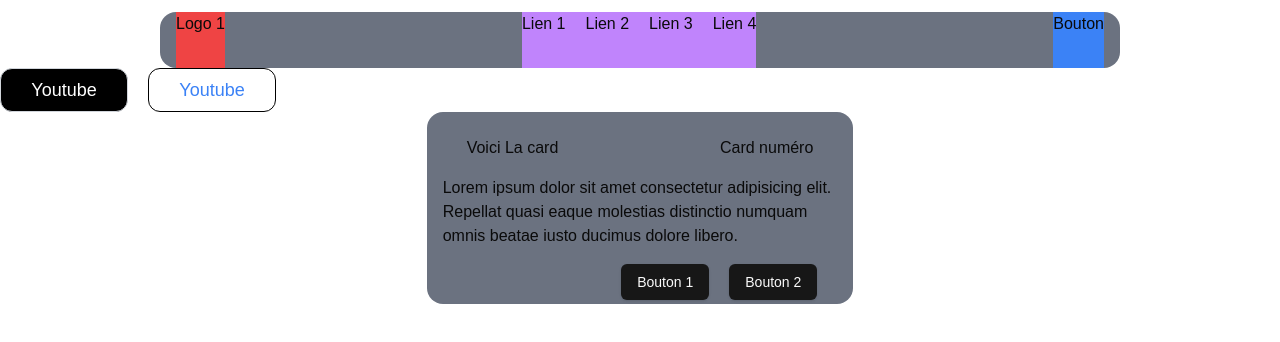
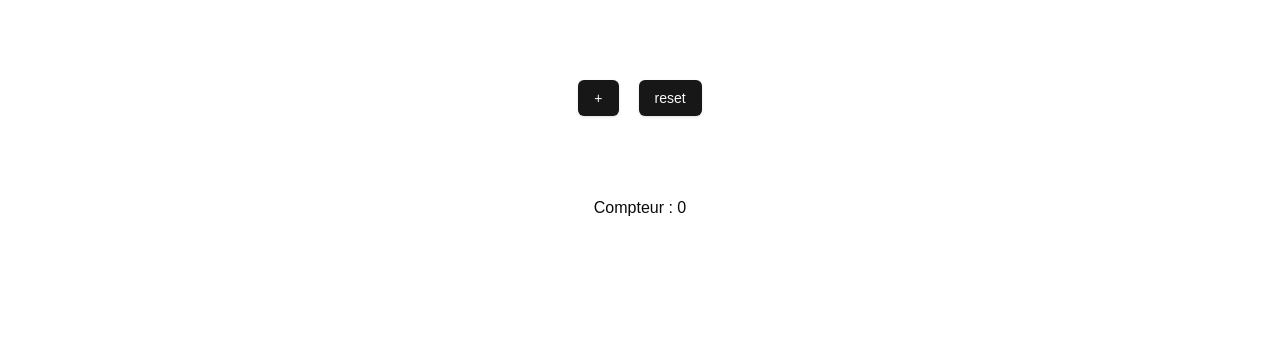
Before and after one commit to BouklifYacine/Next-AuthJS-Avance-Zustand, a Next.js app in the folder zustand-authjs/: page / in a window 1280 px wide. Shown: the top 342 px of the page. Built offline with nearby package versions, Linux system fonts and the light colour scheme.

Commit message:
Création d'un store en Zustand avec incrémenation et reset

```diff
--- a/zustand-authjs/app/page.tsx
+++ b/zustand-authjs/app/page.tsx
@@ -1,52 +1,25 @@
+"use client"
 import { Button } from "@/components/ui/button";
+import useCompteurStore from "./store";
+
 
 export default function Home() {
+
+ const {augmenter, compteur, reset} =  useCompteurStore()
+
   return (
     <>
-      <nav className="flex justify-between bg-gray-500 h-14 mt-3 w-3/4 mx-auto rounded-2xl">
-        <div className="bg-red-500 mx-4">Logo 1 </div>
+    <div className="flex justify-center gap-5 mt-20">
+    <Button onClick={augmenter}> + </Button>
+    <Button onClick={reset}> reset </Button>
+    </div>
 
-        <div className="bg-purple-400 flex gap-x-5">
-          <a href="">Lien 1 </a>
-          <a href="">Lien 2 </a>
-          <a href="">Lien 3 </a>
-          <a href=""> Lien 4 </a>
-        </div>
+    <div className="flex justify-center gap-5 mt-20">
 
-        <div className="bg-blue-500 mx-4">
-          <button className="rounded-2xl"> Bouton </button>
-        </div>
-      </nav>
+<p>Compteur : {compteur}</p>
 
-      <div className="flex gap-x-5">
-        <button className="bg-black text-white text-lg w-32 rounded-xl border border-gray-300 h-11 cursor-pointer">
-          {" "}
-          Youtube{" "}
-        </button>
-        <button className="bg-white text-blue-500 text-lg w-32 rounded-xl border border-black h-11 cursor-pointer">
-          {" "}
-          Youtube{" "}
-        </button>
-      </div>
+    </div>
 
-      <div className="bg-gray-500 w-1/3 mx-auto h-48 rounded-2xl">
-        <div className="flex justify-between mx-10 pt-6 ">
-          <a href="">Voici La card </a>
-          <a href="">Card numéro </a>
-        </div>
-
-        <div>
-          <p className="p-4">
-            Lorem ipsum dolor sit amet consectetur adipisicing elit. Repellat quasi eaque molestias distinctio numquam omnis beatae iusto ducimus dolore libero.
-          </p>
-
-        </div>
-
-        <div className="flex justify-end gap-x-5 mr-9 ">
-      <Button>Bouton 1</Button>
-      <Button>Bouton 2</Button>
-        </div>
-      </div>
     </>
   );
 }
--- /dev/null
+++ b/zustand-authjs/app/store.ts
@@ -0,0 +1,16 @@
+"use client"
+import { create } from "zustand";
+
+interface Zustand {
+    compteur : number,
+    augmenter : () => void,
+    reset : () => void
+}
+
+const useCompteurStore  = create<Zustand>(set => ({
+    compteur : 0,
+    augmenter : () => set(store => ({ compteur : store.compteur + 1})),
+    reset : () => set(() => ({ compteur : 0}))
+}))
+
+export default useCompteurStore
```
